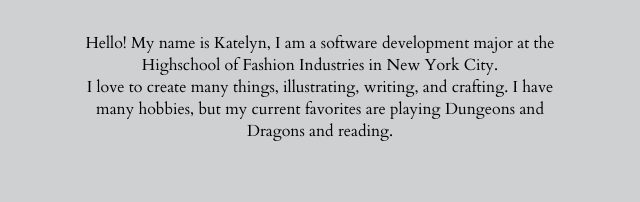
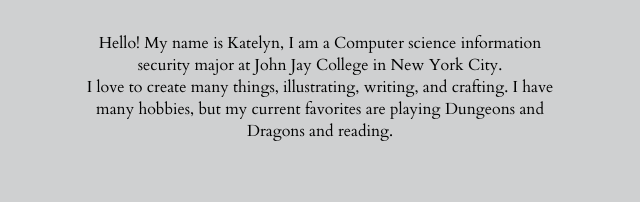
Before and after one commit to katelynrey48/Portfolio, a plain HTML site: page index.html in a window 1280 px wide. Shown: the part 516-718 px from the top of the page, 320-960 px from the left. Drawn offline with nearby package versions, Linux system fonts and the light colour scheme.

Commit message:
Update introduction in index.html

```diff
--- a/index.html
+++ b/index.html
@@ -32,7 +32,7 @@
 
         <div class="text-container" class="cardo-regular">
             <p>
-            Hello! My name is Katelyn, I am a software development major at the Highschool of Fashion Industries in New York City.
+            Hello! My name is Katelyn, I am a Computer science information security major at John Jay College in New York City.
             </p>
             <p>
                 I love to create many things, illustrating, writing, and crafting. I have many hobbies, but my current favorites are playing Dungeons and Dragons and reading.
```
